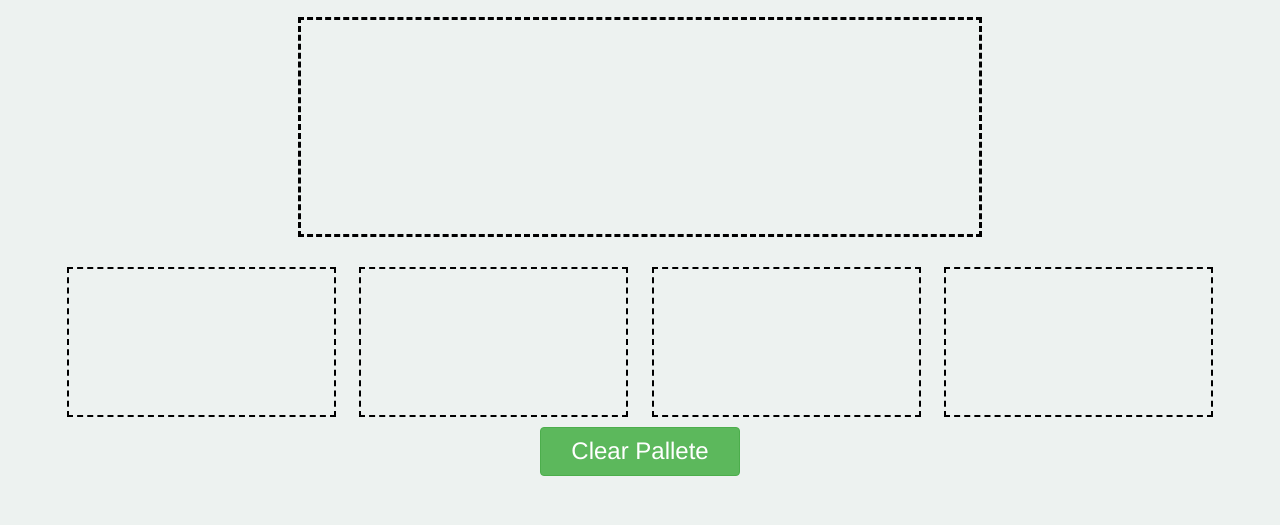
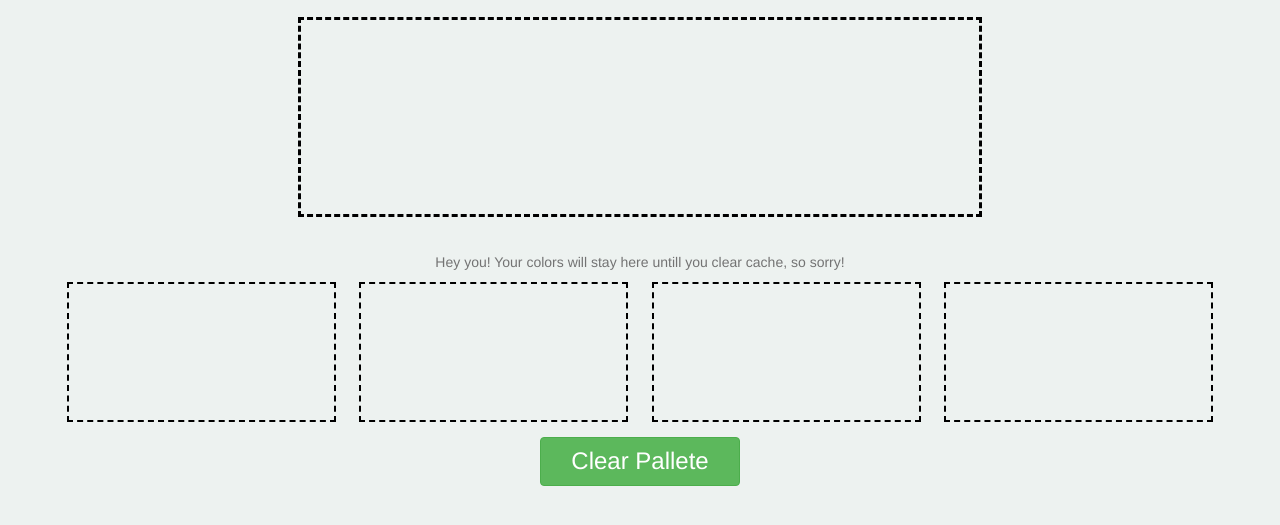
Before and after one commit to d0peCode/colorReader, a website: page public/index.html in a window 1280 px wide. Shown: the part 167-692 px from the top of the page. Drawn offline with nearby package versions, Linux system fonts and the light colour scheme; some packages are replaced by stand-ins of ours.

Commit message:
styles fixes

```diff
--- a/public/css/style.css
+++ b/public/css/style.css
@@ -11,7 +11,7 @@
 }
 .mainpage__colorsample {
     width: 60%;
-    height: 220px;
+    height: 200px;
     border: 3px dashed black;
     margin: 0 auto;
     margin-top: 20px;
@@ -22,11 +22,12 @@
     margin-right: auto;
     margin-top: 30px;
     overflow: hidden;
-    height: 150px;
+    height: 180px;
 }
 .mainpage__palette__record {
     border: 2px dashed black;
-    height: 150px;
+    height: 140px;
+    margin-bottom: 10px;
     width: 23%;
     margin-left: 1%;
     margin-right: 1%;
--- a/public/views/main.html
+++ b/public/views/main.html
@@ -31,15 +31,20 @@
 
 <div class="container mainpage__palette">
     <div class="row">
+        <p class="help-block text-center">
+            Hey you! Your colors will stay here untill you clear cache, so sorry!
         <div class="col-lg-3 col-md-3 col-sm-3 col-xs-6 mainpage__palette__record"
-             data-ng-repeat="n in convertedColors | orderBy: reverse : true | limitTo: 4"
-             style="background-color: {{n.colorInHEX}}">
+             data-ng-repeat="n in colorsFromCache | orderBy: reverse : true | limitTo: 4"
+             style="background-color: {{n.inHEX}}">
             <p class="mainpage__palette__record__paragraph text-center">
-                {{n.colorInHSL}}
+                {{n.inHSL}}
                 <br>
-                {{n.colorInHEX}}
+                {{n.inHEX}}
+                <br>
+
             </p>
         </div>
+        <div class="col-lg-3 col-md-3 col-sm-3 col-xs-6 mainpage__palette__record"></div>
         <div class="col-lg-3 col-md-3 col-sm-3 col-xs-6 mainpage__palette__record"></div>
         <div class="col-lg-3 col-md-3 col-sm-3 col-xs-6 mainpage__palette__record"></div>
         <div class="col-lg-3 col-md-3 col-sm-3 col-xs-6 mainpage__palette__record"></div>
```
